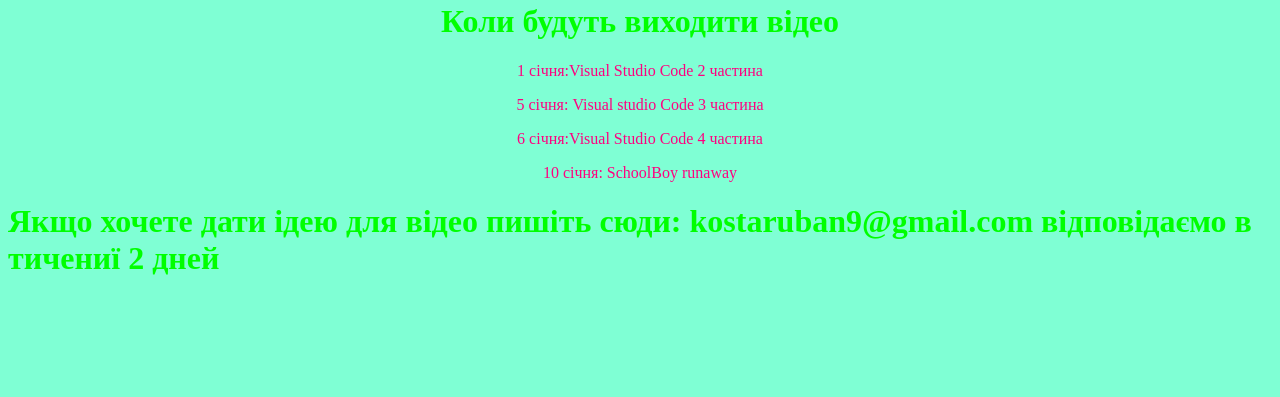
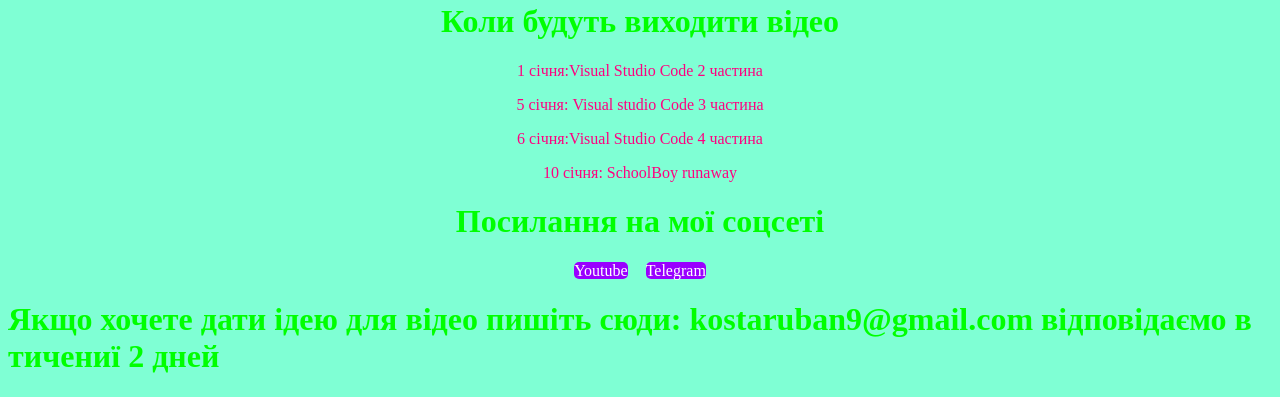
Before and after one commit to kurbun2013/kurbun, a plain HTML site: page index.html in a window 1280 px wide. Shown: the part 1617-2014 px from the top of the page. Before the commit the page ends 1916 px from the top, so only its background shows below. Drawn offline with Linux system fonts and the light colour scheme.

Commit message:
Update index.html

```diff
--- a/index.html
+++ b/index.html
@@ -8,6 +8,7 @@
     <title>Костянтин Рубан</title>
     <a href="#моївідео">Мої ютуб відео</a>
     <a href="#спойлери">Коли будуть виходити відео</a>
+    <a href="#соцсеті">Посилання на мої соцсеті</a>
 </head>
 <body>
     <h1>Всем ку на связи Курбун</h1>
@@ -25,6 +26,9 @@
     <p>5 січня: Visual studio Code 3 частина</p>
     <p>6 січня:Visual Studio Code 4 частина</p>
     <p>10 січня: SchoolBoy runaway</p>
+    <h1 id="соцсеті">Посилання на мої соцсеті</h1>
+    <a href="https://www.youtube.com/@Kostiantin_Ruban">Youtube</a>
+    <a href="https://t.me/windowsxpyoutube">Telegram</a>
 </body>
 </main>
 <footer>
```
